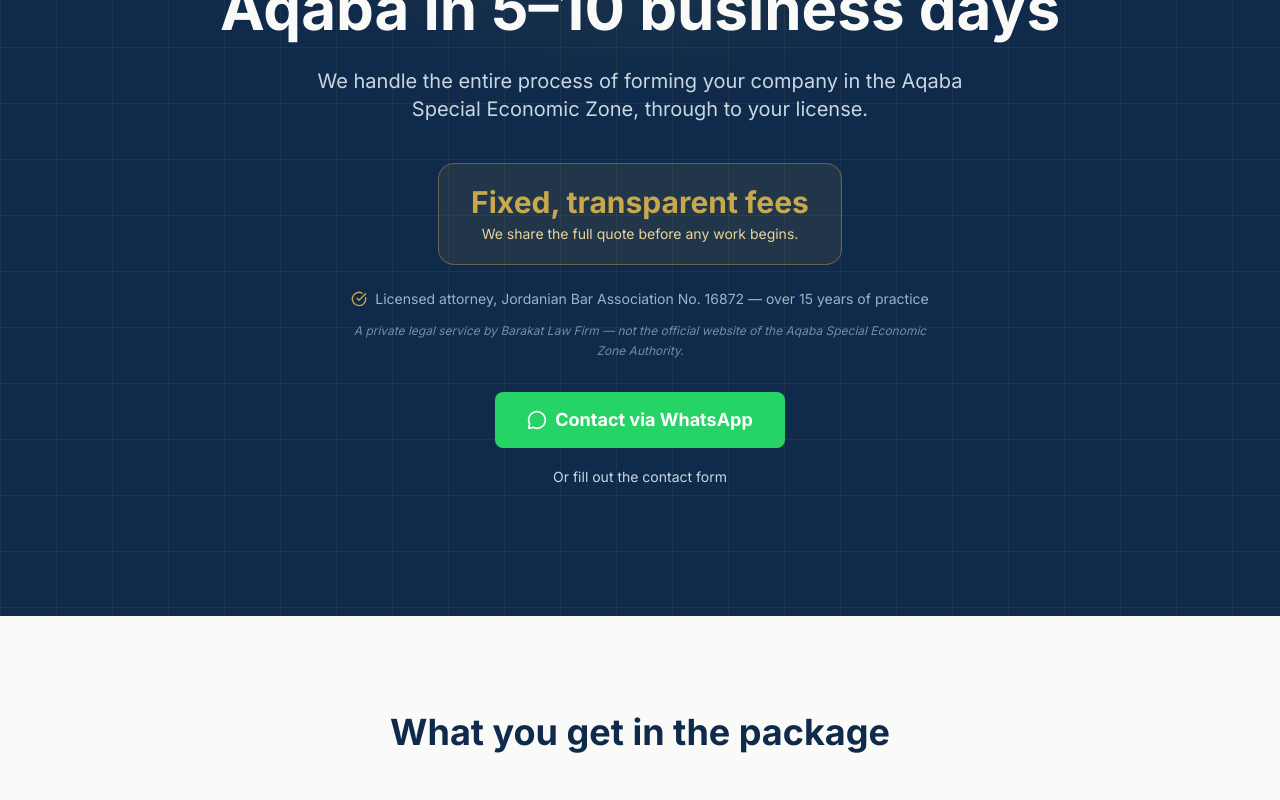
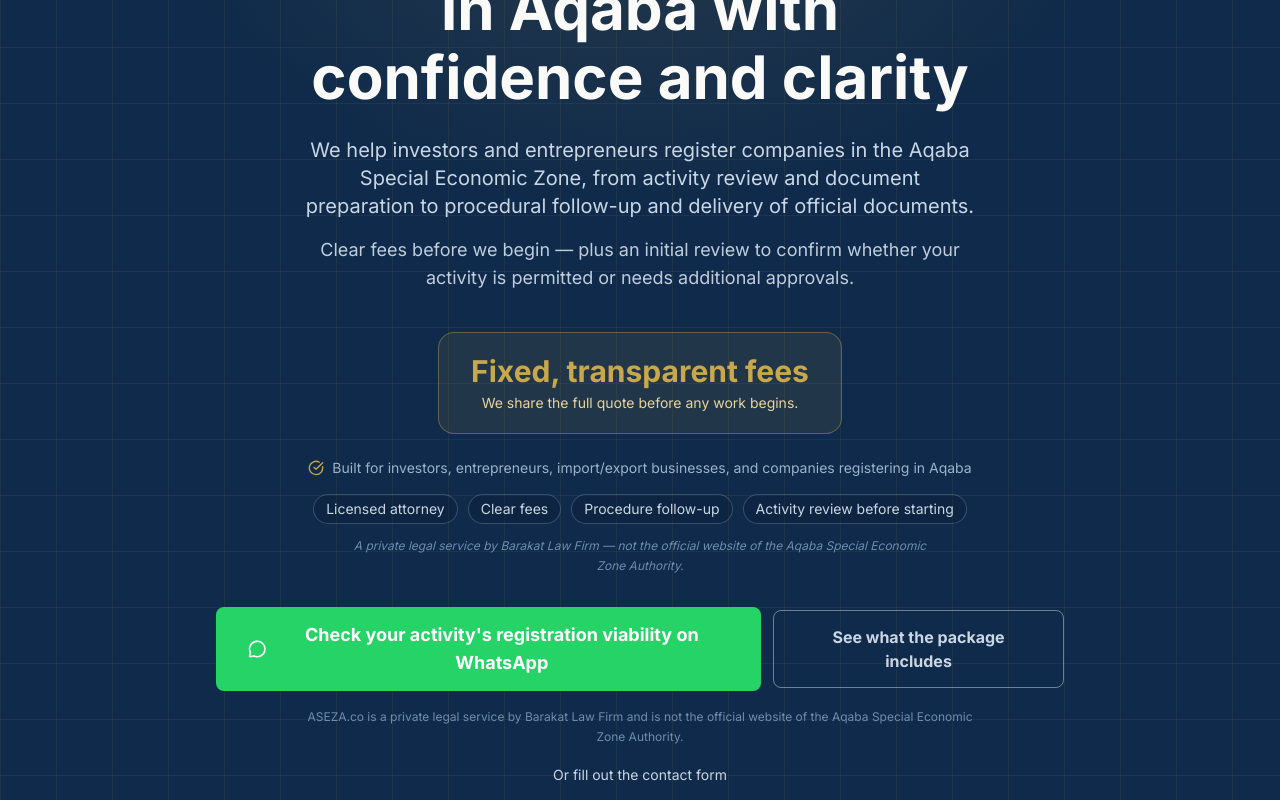
Before and after one commit to ksalah1/aseza, a Next.js app: page /en in a window 1280 px wide. Shown: the part 380-1180 px from the top of the page. Built offline with nearby package versions, Linux system fonts and the light colour scheme; no server answers.

Commit message:
Refine homepage hero messaging and CTA clarity

```diff
--- a/messages/ar.json
+++ b/messages/ar.json
@@ -5,7 +5,7 @@
   },
   "disclaimer": {
     "short": "خدمة قانونية خاصة من شركة البركات للمحاماة — ليست الموقع الرسمي لسلطة العقبة الاقتصادية الخاصة.",
-    "long": "موقع aseza.co هو خدمة قانونية خاصة تقدمها شركة البركات للمحاماة، وليس الموقع الرسمي لسلطة منطقة العقبة الاقتصادية الخاصة."
+    "long": "ASEZA.co خدمة قانونية خاصة من شركة البركات للمحاماة، وليست الموقع الرسمي لسلطة منطقة العقبة الاقتصادية الخاصة."
   },
   "nav": {
     "home": "الرئيسية",
@@ -19,14 +19,22 @@
     "cta": "ابدأ التأسيس"
   },
   "hero": {
-    "badge": "خبراء تأسيس الشركات في منطقة العقبة",
-    "title": "أسّس شركتك في العقبة خلال 5–10 أيام عمل",
-    "subtitle": "نتولّى عنك كامل إجراءات تأسيس شركتك في منطقة العقبة الاقتصادية الخاصة حتى استلام الترخيص.",
+    "badge": "خدمة قانونية خاصة لتأسيس الشركات في منطقة العقبة الاقتصادية الخاصة",
+    "title": "أسّس شركتك في العقبة بثقة ووضوح",
+    "subtitle": "نساعد المستثمرين ورواد الأعمال على تسجيل شركاتهم في منطقة العقبة الاقتصادية الخاصة، من مراجعة النشاط وتجهيز الوثائق إلى متابعة الإجراءات واستلام الوثائق الرسمية.",
     "valueTitle": "أتعاب ثابتة وشفافة",
     "valueSubtitle": "نوضح لك عرض السعر الكامل قبل بدء العمل.",
-    "ctaPrimary": "تواصل عبر واتساب",
+    "ctaPrimary": "افحص قابلية تسجيل نشاطك عبر واتساب",
     "contactLink": "أو املأ نموذج التواصل",
-    "trust": "محامية مرخّصة وعضو نقابة المحامين الأردنيين رقم 16872 — أكثر من 15 عاماً من الخبرة"
+    "trust": "خدمة موجهة للمستثمرين ورواد الأعمال وأعمال الاستيراد والتصدير والشركات الراغبة بالتسجيل في العقبة",
+    "reassurance": "أتعاب واضحة قبل البدء — ومراجعة أولية لمعرفة ما إذا كان نشاطك مسموحاً أو يحتاج موافقات إضافية.",
+    "ctaSecondary": "اعرف ما تشمل الباقة",
+    "trustSignals": [
+      "محامٍ مرخّص",
+      "أتعاب واضحة",
+      "متابعة الإجراءات",
+      "مراجعة النشاط قبل البدء"
+    ]
   },
   "included": {
     "title": "ما الذي تحصل عليه ضمن الباقة",
--- a/messages/en.json
+++ b/messages/en.json
@@ -5,7 +5,7 @@
   },
   "disclaimer": {
     "short": "A private legal service by Barakat Law Firm — not the official website of the Aqaba Special Economic Zone Authority.",
-    "long": "aseza.co is a private legal service provided by Barakat Law Firm, and is not the official website of the Aqaba Special Economic Zone Authority."
+    "long": "ASEZA.co is a private legal service by Barakat Law Firm and is not the official website of the Aqaba Special Economic Zone Authority."
   },
   "nav": {
     "home": "Home",
@@ -19,14 +19,22 @@
     "cta": "Start Registration"
   },
   "hero": {
-    "badge": "Company formation experts in the Aqaba zone",
-    "title": "Incorporate your company in Aqaba in 5–10 business days",
-    "subtitle": "We handle the entire process of forming your company in the Aqaba Special Economic Zone, through to your license.",
+    "badge": "Private legal service for company registration in the Aqaba Special Economic Zone",
+    "title": "Set up your company in Aqaba with confidence and clarity",
+    "subtitle": "We help investors and entrepreneurs register companies in the Aqaba Special Economic Zone, from activity review and document preparation to procedural follow-up and delivery of official documents.",
     "valueTitle": "Fixed, transparent fees",
     "valueSubtitle": "We share the full quote before any work begins.",
-    "ctaPrimary": "Contact via WhatsApp",
+    "ctaPrimary": "Check your activity's registration viability on WhatsApp",
     "contactLink": "Or fill out the contact form",
-    "trust": "Licensed attorney, Jordanian Bar Association No. 16872 — over 15 years of practice"
+    "trust": "Built for investors, entrepreneurs, import/export businesses, and companies registering in Aqaba",
+    "reassurance": "Clear fees before we begin — plus an initial review to confirm whether your activity is permitted or needs additional approvals.",
+    "ctaSecondary": "See what the package includes",
+    "trustSignals": [
+      "Licensed attorney",
+      "Clear fees",
+      "Procedure follow-up",
+      "Activity review before starting"
+    ]
   },
   "included": {
     "title": "What you get in the package",
--- a/src/components/sections/Hero.tsx
+++ b/src/components/sections/Hero.tsx
@@ -26,6 +26,10 @@ export function Hero() {
           {t("subtitle")}
         </p>
 
+        <p className="mx-auto mt-4 max-w-2xl text-pretty text-base font-medium text-primary-100/95 md:text-lg">
+          {t("reassurance")}
+        </p>
+
         {/* Value framing — the figure itself lives in the Pricing section */}
         <div className="mt-10 inline-flex flex-col items-center rounded-2xl border border-accent/40 bg-accent/10 px-8 py-5">
           <span className="text-2xl font-bold text-accent md:text-3xl">
@@ -41,11 +45,22 @@ export function Hero() {
           {t("trust")}
         </p>
 
+        <div className="mx-auto mt-4 flex max-w-3xl flex-wrap items-center justify-center gap-2.5 text-xs text-primary-100 md:text-sm">
+          {(t.raw("trustSignals") as string[]).map((signal) => (
+            <span
+              key={signal}
+              className="rounded-full border border-primary-200/30 bg-primary-900/20 px-3 py-1"
+            >
+              {signal}
+            </span>
+          ))}
+        </div>
+
         <p className="mx-auto mt-3 max-w-xl text-xs italic leading-relaxed text-primary-300">
           {td("short")}
         </p>
 
-        <div className="mt-8 flex justify-center">
+        <div className="mt-8 flex flex-col items-center justify-center gap-3 sm:flex-row">
           <a
             href={whatsappLink()}
             target="_blank"
@@ -55,7 +70,18 @@ export function Hero() {
             <MessageCircle className="size-5" aria-hidden />
             {t("ctaPrimary")}
           </a>
+
+          <a
+            href="#services"
+            className="inline-flex w-full items-center justify-center rounded-lg border border-primary-100/50 px-8 py-3.5 text-base font-semibold text-primary-100 transition-colors hover:bg-primary-100/10 sm:w-auto"
+          >
+            {t("ctaSecondary")}
+          </a>
         </div>
+
+        <p className="mx-auto mt-4 max-w-2xl text-xs leading-relaxed text-primary-300">
+          {td("long")}
+        </p>
 
         <p className="mt-4">
           <a
```
